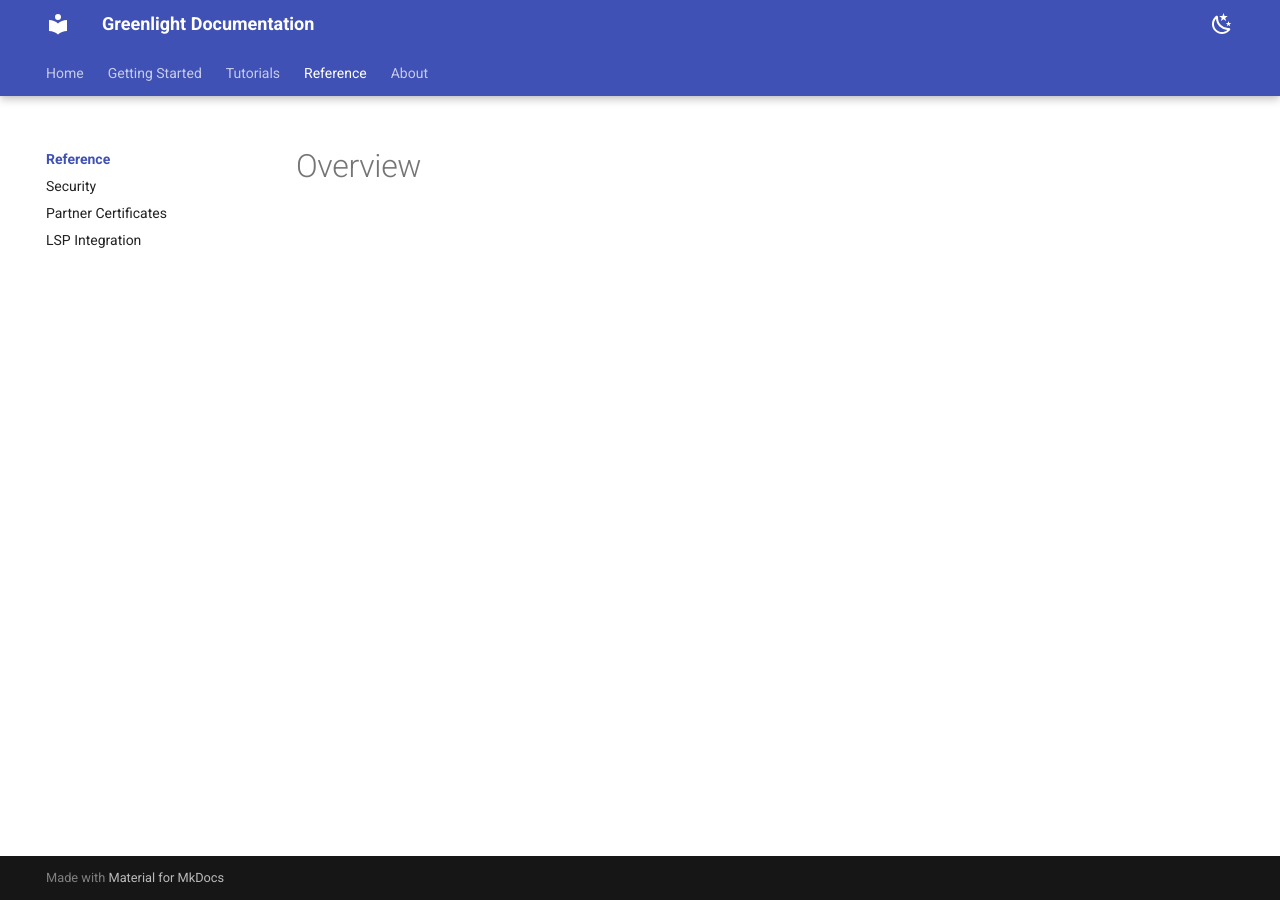
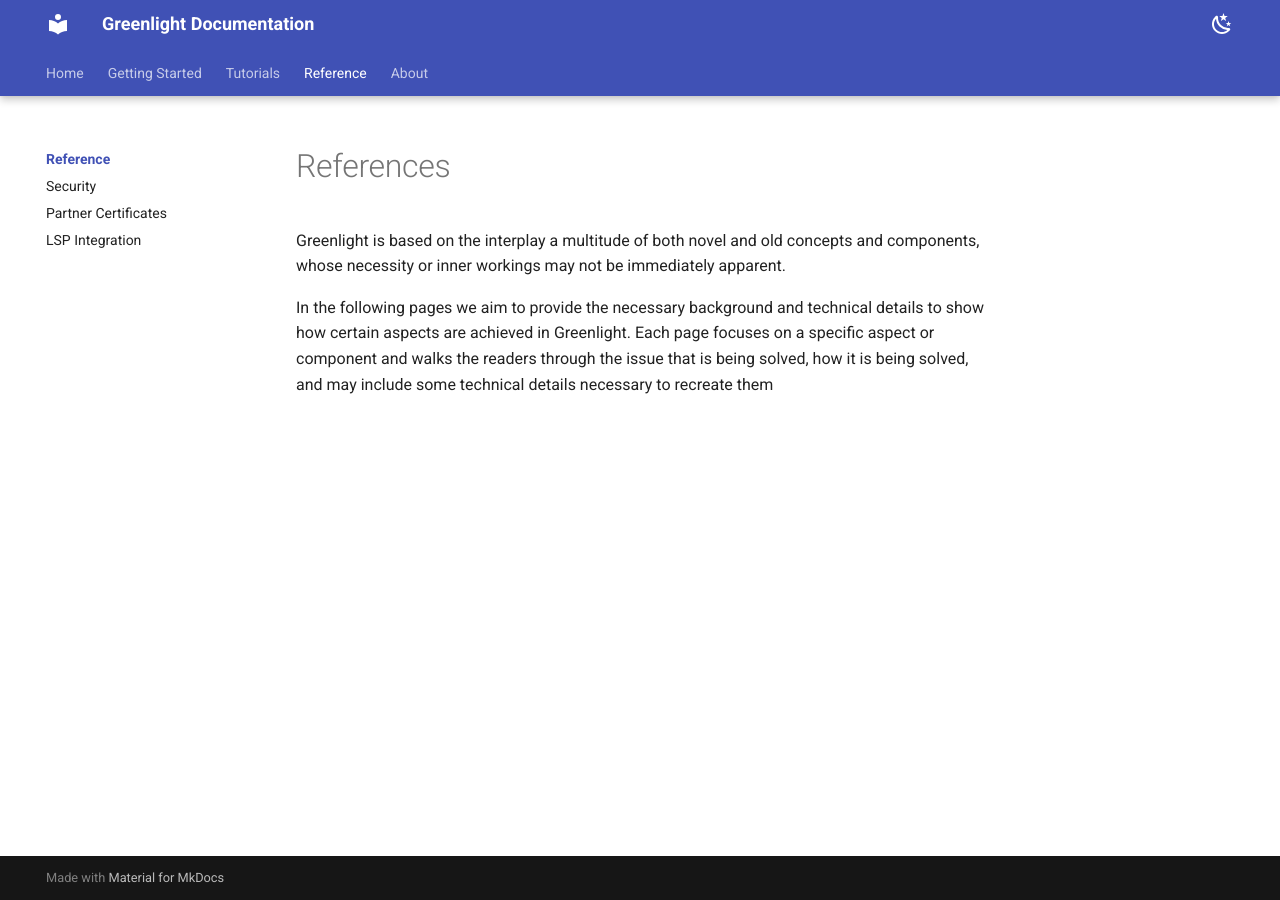
Before and after one commit to Blockstream/greenlight, an MkDocs documentation site: the page built from docs/src/reference/index.md, in a window 1280 px wide. Built offline with MkDocs 1.6.1 and Material for MkDocs 9.7.7, drawn with Linux system fonts in a browser that asks for light colours.

```diff
--- a/docs/mkdocs.yml
+++ b/docs/mkdocs.yml
@@ -54,4 +54,6 @@ nav:
     - Security: reference/security.md
     - reference/partner-certs.md
     - LSP Integration: reference/lsp.md
-  - about.md
+  - About:
+    - About: about/index.md
+    - Changelog: about/changelog.md
--- a/docs/src/reference/index.md
+++ b/docs/src/reference/index.md
@@ -1 +1,12 @@
-# Overview
+# References
+
+Greenlight is based on the interplay a multitude of both novel and old
+concepts and components, whose necessity or inner workings may not be
+immediately apparent.
+
+In the following pages we aim to provide the
+necessary background and technical details to show how certain aspects
+are achieved in Greenlight. Each page focuses on a specific aspect or
+component and walks the readers through the issue that is being
+solved, how it is being solved, and may include some technical details
+necessary to recreate them
```
Also changed, not shown: docs/src/about.md (deleted, +0 -1 lines), docs/src/getting-started/recover.md (+47 -0 lines), 1 other file.
